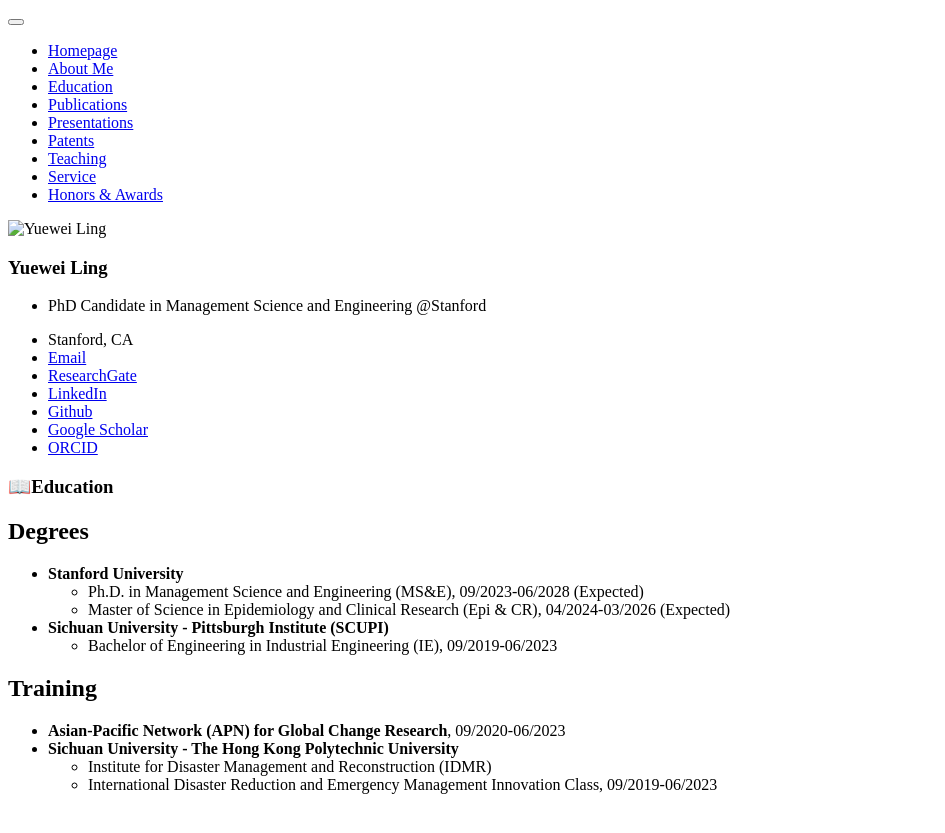
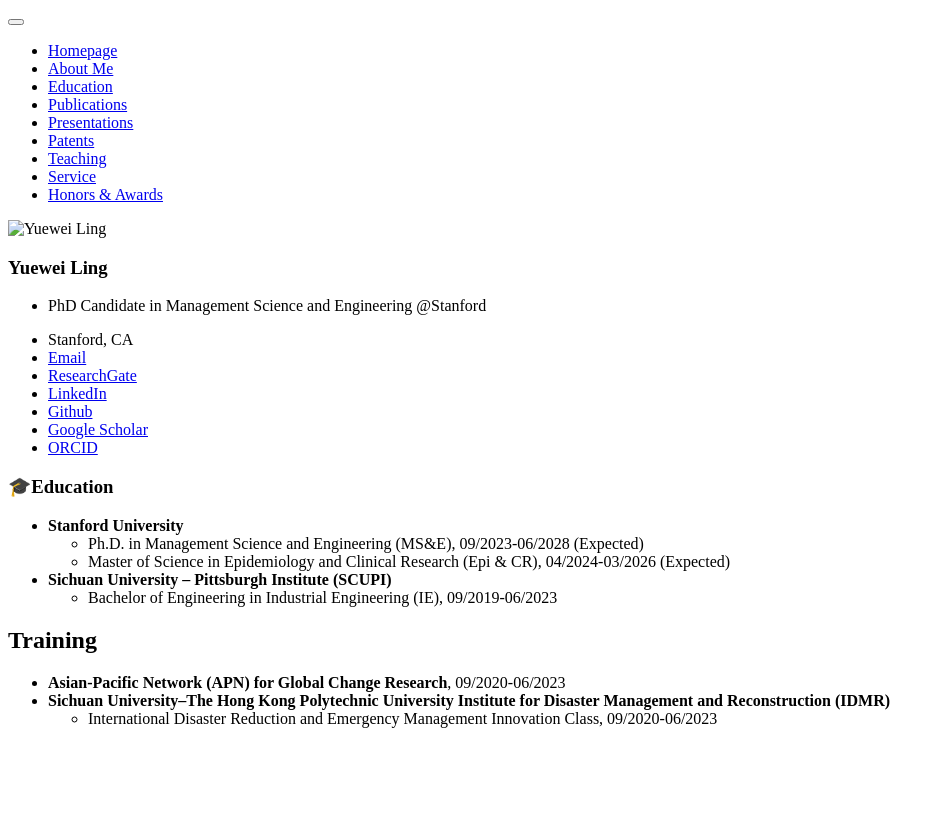
Before and after one commit to yuewei-ling/yuewei-ling.github.io, a Jekyll site: the page built from _pages/includes/education.md, in a window 1280 px wide. Shown: the top 833 px of the page, without its empty margins (0-945 px from the left). Built offline with Jekyll 4.4.1, drawn with Linux system fonts in a browser that asks for light colours; our own code applies the rules of GitHub Pages for plain Markdown files.

Commit message:
Update education.md

```diff
--- a/_pages/includes/education.md
+++ b/_pages/includes/education.md
@@ -1,16 +1,13 @@
-# 📖Education
-
-## Degrees
+# 🎓Education
 
 - **Stanford University**
   - Ph.D. in Management Science and Engineering (MS&E), 09/2023-06/2028 (Expected)
   - Master of Science in Epidemiology and Clinical Research (Epi & CR), 04/2024-03/2026 (Expected)
-- **Sichuan University - Pittsburgh Institute (SCUPI)**
+- **Sichuan University – Pittsburgh Institute (SCUPI)**
   - Bachelor of Engineering in Industrial Engineering (IE), 09/2019-06/2023
 
 ## Training
 
 - **Asian-Pacific Network (APN) for Global Change Research**, 09/2020-06/2023
-- **Sichuan University - The Hong Kong Polytechnic University**
-  - Institute for Disaster Management and Reconstruction (IDMR)
-  - International Disaster Reduction and Emergency Management Innovation Class, 09/2019-06/2023
+- **Sichuan University–The Hong Kong Polytechnic University Institute for Disaster Management and Reconstruction (IDMR)**
+  - International Disaster Reduction and Emergency Management Innovation Class, 09/2020-06/2023
```
